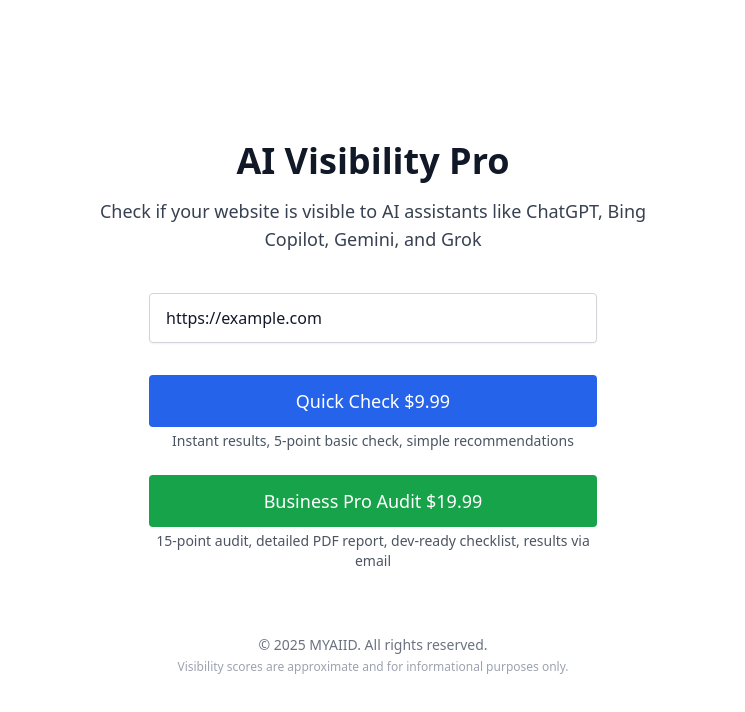
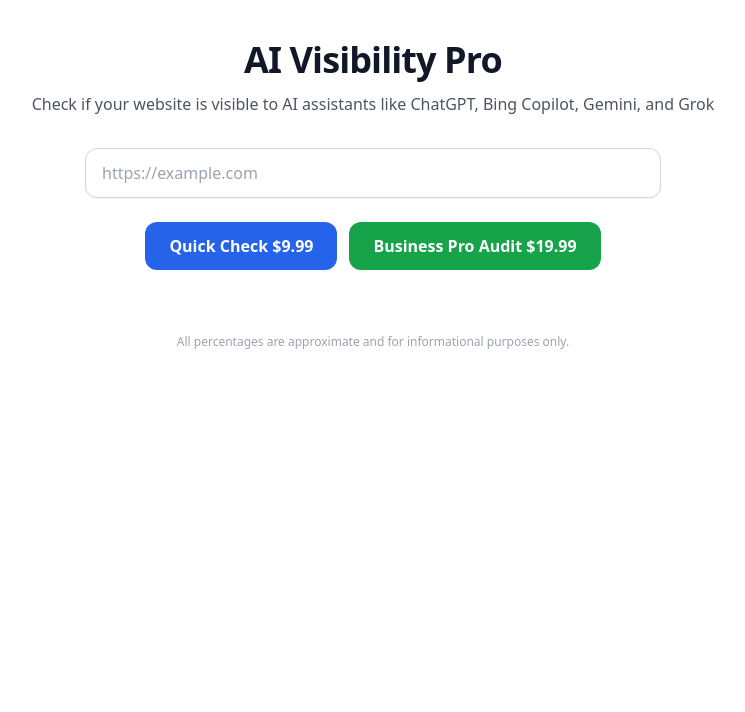
Before and after one commit to dm100usa-oss/aivcheck-sandbox, a Next.js app: page / in a window 1280 px wide. Shown: the top 712 px of the page, without its empty margins (267-1012 px from the left). Built offline with nearby package versions, Linux system fonts and the light colour scheme.

Commit message:
Update page.tsx

```diff
--- a/app/page.tsx
+++ b/app/page.tsx
@@ -1,148 +1,207 @@
-'use client';
+"use client";
 
-import { useState } from 'react';
-import Donut from '@/components/Donut';
+import { useEffect, useMemo, useRef, useState } from "react";
+import Donut from "@/components/Donut";
 
+type Check = { key?: string; name: string; passed: boolean; description: string };
 type AnalyzeResponse = {
   url: string;
-  mode: 'quick' | 'full';
-  results: { name: string; passed: boolean; description: string }[];
+  mode: "quick" | "full";
+  results: Check[];
   score: number;
-  interpretation: 'Low' | 'Moderate' | 'Good' | 'Excellent';
+  interpretation: "Low" | "Moderate" | "Good" | "Excellent";
 };
 
+// Color helpers
+const COLOR_OK = "#059669";      // emerald-600
+const COLOR_WARN = "#F59E0B";    // amber-500 (reserved if needed)
+const COLOR_BAD = "#DC2626";     // red-600
+const DOT_CLASS_OK = "bg-emerald-600";
+const DOT_CLASS_BAD = "bg-red-600";
+
+// Quick labels (no percentages)
+function labelFor(passed: boolean): { text: string; className: string } {
+  return passed ? { text: "Good", className: "text-emerald-700" } : { text: "Insufficient", className: "text-red-600" };
+}
+
 export default function HomePage() {
-  const [url, setUrl] = useState('https://example.com');
-  const [error, setError] = useState('');
-  const [loading, setLoading] = useState(false);
+  const [url, setUrl] = useState("");
+  const [error, setError] = useState<string | null>(null);
+  const [loading, setLoading] = useState<"idle" | "quick" | "full">("idle");
+  const [checkingText, setCheckingText] = useState("Checking");
+  const dotsRef = useRef<number>(0);
   const [data, setData] = useState<AnalyzeResponse | null>(null);
+
+  // animated "Checking..."
+  useEffect(() => {
+    if (loading === "idle") return;
+    const i = setInterval(() => {
+      dotsRef.current = (dotsRef.current + 1) % 4;
+      setCheckingText("Checking" + ".".repeat(dotsRef.current));
+    }, 400);
+    return () => clearInterval(i);
+  }, [loading]);
 
   const isValidUrl = (value: string) => {
     try {
-      const parsed = new URL(value);
-      return parsed.protocol === 'http:' || parsed.protocol === 'https:';
+      const u = new URL(value);
+      return u.protocol === "http:" || u.protocol === "https:";
     } catch {
       return false;
     }
   };
 
-  async function run(mode: 'quick' | 'full') {
+  const run = async (mode: "quick" | "full") => {
+    // Validation
     if (!url || !isValidUrl(url)) {
-      setError('Please enter a valid URL');
+      setError("Please enter a valid website URL");
       return;
     }
-    setError('');
-    setLoading(true);
+    setError(null);
     setData(null);
+    setLoading(mode);
     try {
-      const res = await fetch('/api/check', {
-        method: 'POST',
-        headers: { 'Content-Type': 'application/json' },
+      const res = await fetch("/api/check", {
+        method: "POST",
+        headers: { "Content-Type": "application/json" },
         body: JSON.stringify({ url, mode }),
       });
-      if (!res.ok) throw new Error('Request failed');
+      if (!res.ok) throw new Error(`Request failed: ${res.status}`);
       const json = (await res.json()) as AnalyzeResponse;
       setData(json);
     } catch (e: any) {
-      setError(e?.message || 'Error');
+      setError(e?.message || "Unexpected error");
     } finally {
-      setLoading(false);
+      setLoading("idle");
     }
-  }
+  };
+
+  // Clear input fast
+  const clearInput = () => {
+    setUrl("");
+    setError(null);
+  };
+
+  // For Quick: show only 5 checks (API already returns sliced list),
+  // For Full: show all returned.
+  const checks = useMemo(() => data?.results ?? [], [data]);
 
   return (
-    <main className="min-h-screen bg-white flex flex-col justify-center items-center px-4 py-10 pb-6">
-      <h1 className="text-4xl font-bold text-center mb-4 text-gray-900">
-        AI Visibility Pro
-      </h1>
-
-      <p className="text-lg text-center text-gray-700 mb-10 max-w-xl">
+    <main className="min-h-screen bg-white">
+      <div className="mx-auto max-w-3xl px-4 py-10">
+        {/* Header */}
+        <h1 className="text-4xl font-bold tracking-tight mb-3 text-gray-900 text-center">AI Visibility Pro</h1>
+        <p className="text-gray-600 mb-8 text-center">
           Check if your website is visible to AI assistants like ChatGPT, Bing Copilot, Gemini, and Grok
         </p>
 
-      <div className="w-full max-w-md">
+        {/* URL input with clear button */}
+        <div className="w-full max-w-xl mx-auto relative">
           <input
             type="text"
+            inputMode="url"
+            autoComplete="off"
+            placeholder="https://example.com"
             value={url}
-          onChange={(e) => setUrl(e.target.value)}
-          placeholder="https://example.com"
-          autoComplete="off"
-          inputMode="url"
-          className="w-full px-4 py-3 rounded border border-gray-300 bg-white text-gray-900 placeholder-gray-400 focus:outline-none focus:ring-2 focus:ring-emerald-500 focus:border-emerald-500 shadow-sm"
+            onChange={(e) => {
+              setUrl(e.target.value);
+              if (error) setError(null);
+            }}
+            className="w-full px-4 py-3 rounded-xl border border-gray-300 bg-white text-gray-900 placeholder-gray-400 focus:outline-none focus:ring-2 focus:ring-emerald-500 focus:border-emerald-500 shadow-sm pr-12"
           />
-        {error && (
-          <p className="text-red-500 text-sm mt-2">{error}</p>
+          {url && (
+            <button
+              onClick={clearInput}
+              className="absolute right-2 top-1/2 -translate-y-1/2 h-8 w-8 rounded-full bg-gray-100 hover:bg-gray-200 text-gray-600 flex items-center justify-center"
+              title="Clear"
+              aria-label="Clear input"
+            >
+              ×
+            </button>
           )}
+          {error && <div className="text-red-600 text-sm mt-2">{error}</div>}
         </div>
 
-      <div className="mt-8 flex flex-col items-center w-full max-w-md space-y-6">
-        <div className="w-full flex flex-col items-center space-y-1">
+        {/* Action buttons */}
+        <div className="mt-6 flex flex-col sm:flex-row items-stretch sm:items-center gap-3 justify-center">
           <button
-            onClick={() => run('quick')}
-            className="w-full bg-blue-600 hover:bg-blue-700 text-white py-3 rounded text-lg font-medium transition"
+            onClick={() => run("quick")}
+            disabled={loading !== "idle"}
+            className="w-full sm:w-auto rounded-xl bg-blue-600 hover:bg-blue-700 disabled:opacity-60 text-white px-6 py-3 font-semibold"
             title="Quick Check — $9.99"
           >
-            Quick Check $9.99
+            {loading === "quick" ? checkingText : "Quick Check $9.99"}
           </button>
-          <p className="text-sm text-gray-600 text-center">
-            Instant results, 5-point basic check, simple recommendations
-          </p>
+          <button
+            onClick={() => run("full")}
+            disabled={loading !== "idle"}
+            className="w-full sm:w-auto rounded-xl bg-green-600 hover:bg-green-700 disabled:opacity-60 text-white px-6 py-3 font-semibold"
+            title="Business Pro Audit — $19.99"
+          >
+            {loading === "full" ? checkingText : "Business Pro Audit $19.99"}
+          </button>
         </div>
 
-        <div className="w-full flex flex-col items-center space-y-1">
-          <button
-            onClick={() => run('full')}
-            className="w-full bg-green-600 hover:bg-green-700 text-white py-3 rounded text-lg font-medium transition"
-            title="Business Pro Audit — $19.99"
-          >
-            Business Pro Audit $19.99
-          </button>
-          <p className="text-sm text-gray-600 text-center">
-            15-point audit, detailed PDF report, dev-ready checklist, results via email
-          </p>
+        {/* Result */}
+        {data && (
+          <div className="mt-10">
+            {/* Score + donut */}
+            <div className="flex items-center gap-6 flex-col sm:flex-row">
+              <Donut percent={data.score} />
+              <div className="text-center sm:text-left">
+                <div className="text-3xl font-semibold">{data.score}%</div>
+                <div className="text-sm text-gray-600 mt-1">
+                  Mode: <span className="font-medium">{data.mode === "quick" ? "Quick Check" : "Full Audit"}</span> · Interpretation: <span className="font-medium">{data.interpretation}</span>
+                </div>
+                <div className="text-sm text-gray-500 mt-2 break-all">URL: {data.url}</div>
+                {data.mode === "quick" && (
+                  <div className="text-xs text-gray-500 mt-1">
+                    * Score uses full 15-point weighted model; only 5 core criteria are shown below.
+                  </div>
+                )}
               </div>
             </div>
 
-      {loading && <div className="mt-8 text-gray-600">Analyzing…</div>}
-
-      {data && !loading && (
-        <div className="mt-10 w-full max-w-3xl">
-          <div className="flex items-center gap-6">
-            <Donut percent={data.score} />
-            <div>
-              <div className="text-2xl font-semibold mb-1">{data.score}%</div>
-              <div className="text-sm text-gray-600">
-                Mode: <span className="font-medium">{data.mode === "quick" ? "Quick Check" : "Full Audit"}</span> · Interpretation: <span className="font-medium">{data.interpretation}</span>
-              </div>
-              <div className="text-sm text-gray-500 mt-2">URL: {data.url}</div>
-            </div>
-          </div>
-
+            {/* Checks list */}
             <div className="mt-8">
-            <h2 className="text-lg font-semibold mb-3">Checks</h2>
+              <h2 className="text-lg font-semibold mb-3">{data.mode === "quick" ? "Core criteria" : "All checks"}</h2>
               <ul className="divide-y divide-gray-200 rounded-xl border border-gray-200">
-              {data.results.map((r, i) => (
+                {checks.map((r, i) => {
+                  const ok = r.passed;
+                  const dotClass = ok ? DOT_CLASS_OK : DOT_CLASS_BAD;
+                  return (
                     <li key={r.name + i} className="px-4 py-3 flex items-start justify-between gap-4">
+                      <div className="flex items-start gap-3">
+                        <span className={`mt-1 h-3 w-3 rounded-full ${dotClass}`} />
                         <div>
                           <div className="font-medium">{r.name}</div>
                           <div className="text-sm text-gray-600">{r.description}</div>
                         </div>
-                  <div className={r.passed ? "text-sm font-semibold text-emerald-600" : "text-sm font-semibold text-red-600"}>
-                    {r.passed ? "PASS" : "FAIL"}
                       </div>
+                      {data.mode === "quick" ? (
+                        // In Quick mode show text labels instead of percentages
+                        <div className={`text-sm font-semibold ${ok ? "text-emerald-700" : "text-red-600"}`}>
+                          {labelFor(ok).text}
+                        </div>
+                      ) : (
+                        // In Full mode show PASS/FAIL
+                        <div className={`text-sm font-semibold ${ok ? "text-emerald-600" : "text-red-600"}`}>
+                          {ok ? "PASS" : "FAIL"}
+                        </div>
+                      )}
                     </li>
-              ))}
+                  );
+                })}
               </ul>
             </div>
           </div>
         )}
 
-      <footer className="mt-16 text-center text-sm">
-        <p className="text-gray-500">© 2025 MYAIID. All rights reserved.</p>
-        <p className="text-gray-400 text-xs mt-1">
-          Visibility scores are approximate and for informational purposes only.
-        </p>
-      </footer>
+        {/* Footer */}
+        <div className="mt-16 text-center text-xs text-gray-400">
+          All percentages are approximate and for informational purposes only.
+        </div>
+      </div>
     </main>
   );
 }
```
Lines whose indentation alone changed are shown as unchanged.
